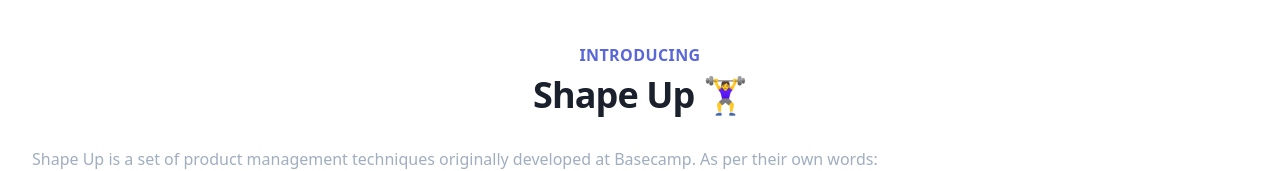
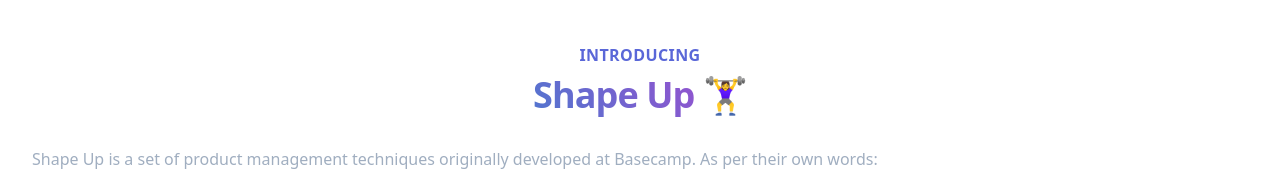
Before and after one commit to asyncapi/shape-up-process, a Next.js app: page /introduction in a window 1280 px wide. Shown: the part 369-540 px from the top of the page. Built offline with nearby package versions, Linux system fonts and the light colour scheme; what @tailwindcss/ui would draw is missing.

Commit message:
Add gradient to Shape Up

```diff
--- a/components/Header.js
+++ b/components/Header.js
@@ -8,7 +8,11 @@
           <img src="/asyncapi-horizontal-color.svg" className="h-7 mb-4" />
         </a>
         <Link href="/">
-          <a><h2 className="text-4xl leading-10 font-extrabold text-gray-900 sm:text-5xl sm:leading-none sm:tracking-tight lg:text-6xl">Shape Up 🏋️‍♀️</h2></a>
+          <a>
+            <h2 className="text-4xl leading-10 font-extrabold text-gray-900 sm:text-5xl sm:leading-none sm:tracking-tight lg:text-6xl">
+              <span className="gradient-animated">Shape Up</span> 🏋️‍♀️
+            </h2>
+          </a>
         </Link>
         <p className="mt-5 text-xl leading-7 text-gray-500">Visualize the progress we're making, one cycle at a time. Don't know what Shape Up is about? <Link href="/introduction"><a className="text-pink-500 font-semibold hover:text-pink-700">Learn more.</a></Link></p>
       </div>
--- a/pages/introduction.js
+++ b/pages/introduction.js
@@ -28,7 +28,9 @@
         <div className="relative px-4 sm:px-6 lg:px-8">
           <div className="prose prose-lg text-gray-500 mx-auto">
             <p className="text-base text-center leading-6 text-indigo-600 font-semibold tracking-wide uppercase">Introducing</p>
-            <h1 className="mt-2 mb-8 text-3xl text-center leading-8 font-extrabold tracking-tight text-gray-900 sm:text-4xl sm:leading-10">Shape Up 🏋️‍♀️</h1>
+            <h1 className="mt-2 mb-8 text-3xl text-center leading-8 font-extrabold tracking-tight text-gray-900 sm:text-4xl sm:leading-10">
+              <span className="gradient-animated">Shape Up</span> 🏋️‍♀️
+            </h1>
 
             <p>
               <a href="https://basecamp.com/shapeup" target="_blank">Shape Up</a> is a set of product management techniques originally developed at <a href="https://www.basecamp.com" target="_blank">Basecamp</a>. As per their own words:
--- a/styles/index.css
+++ b/styles/index.css
@@ -11,3 +11,29 @@
 /* Stop purging. */
 
 /* Your own custom utilities */
+
+.gradient-animated {
+  background: linear-gradient(230deg, #a24bcf, #4b79cf, #4bc5cf);
+  background-size: 300% 100%;
+  background-clip: text;
+  -webkit-text-fill-color: transparent;
+  -webkit-animation: GradientAnimation 20s ease infinite;
+  -moz-animation: GradientAnimation 20s ease infinite;
+  animation: GradientAnimation 20s ease infinite;
+}
+
+@-webkit-keyframes GradientAnimation {
+    0%{background-position:0% 50%}
+    50%{background-position:100% 50%}
+    100%{background-position:0% 50%}
+}
+@-moz-keyframes GradientAnimation {
+    0%{background-position:0% 50%}
+    50%{background-position:100% 50%}
+    100%{background-position:0% 50%}
+}
+@keyframes GradientAnimation {
+    0%{background-position:0% 50%}
+    50%{background-position:100% 50%}
+    100%{background-position:0% 50%}
+}
```
